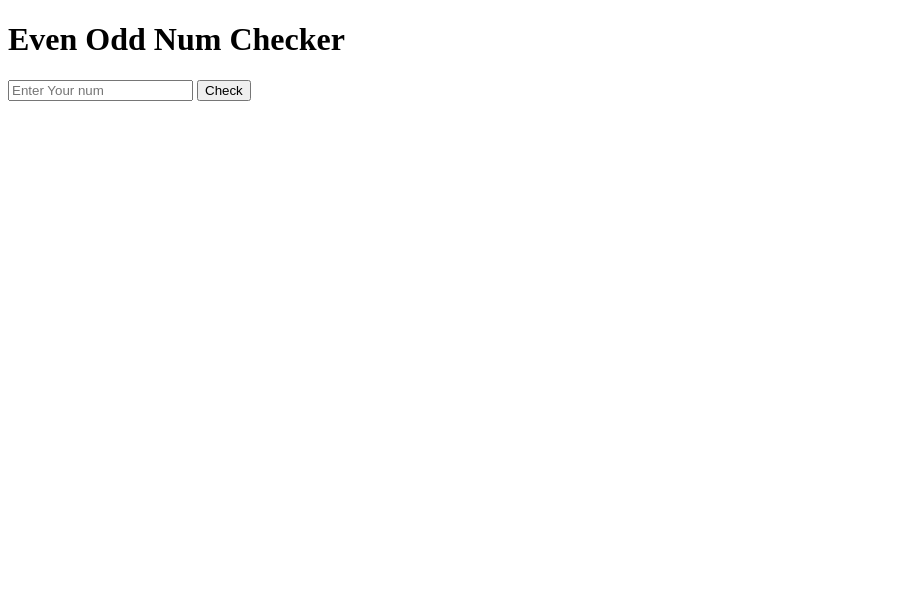
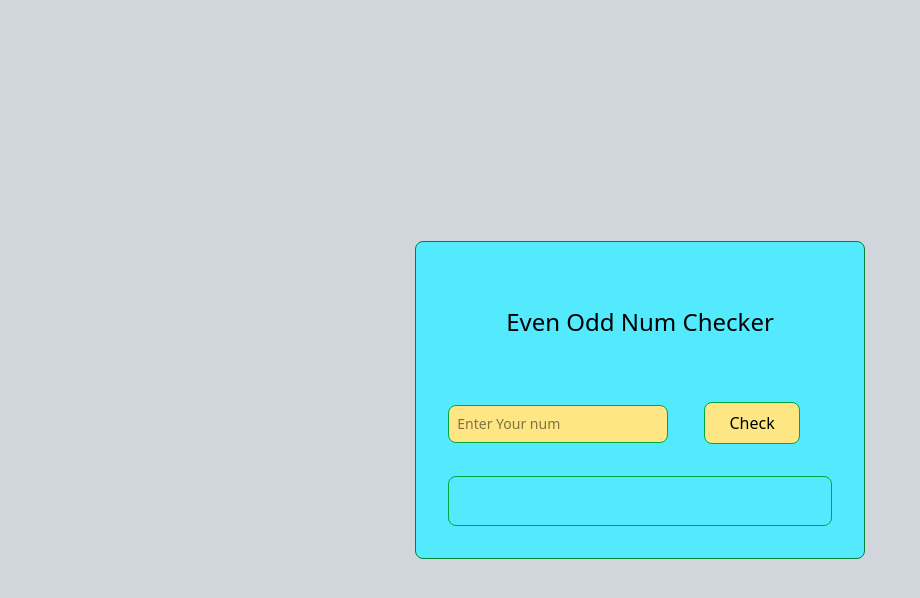
Before and after one commit to chinky23-tech/conditions, a website: page index.html in a window 1280 px wide. Shown: the whole page, without its empty margins (0-920 px from the left). Drawn offline with Linux system fonts and the light colour scheme.

```diff
--- a/index.html
+++ b/index.html
@@ -4,12 +4,19 @@
     <meta charset="UTF-8">
     <meta name="viewport" content="width=device-width, initial-scale=1.0">
     <title>Even Odd Num</title>
+    <link rel="stylesheet" href="./src/output.css">
 </head>
-<body>
-    <h1> Even Odd Num Checker</h1>
-    <input type="number" id="numInput" placeholder="Enter Your num">
-    <button id="checkBtn">Check</button>
-    <p id="result"></p>
+<body class="flex flex-col justify-center items-center min-h-screen bg-gray-300">
+   <div class="bg-cyan-300 p-8 border border-green-700 rounded-lg">
+
+    <h1 class="text-center m-8 text-2xl text-bold"> Even Odd Num Checker</h1>
+
+    <input type="number" id="numInput" aria-describedby="even-odd number" placeholder="Enter Your num" class="bg-amber-200 border border-green-600 text-sm rounded-lg p-2  focus:outline-none">
+
+    <button id="checkBtn" class="py-2 px-6 border border-green-600 m-8 rounded-lg bg-amber-200">Check</button>
+    <p id="result" class="text-center border border-green-600 rounded-lg p-6"></p>
+
+</div>
 
     <script>
         function numCheck(){
@@ -31,6 +38,7 @@
         }
 
         checkBtn.addEventListener('click', numCheck);
+
     </script>
 </body>
 </html>
--- /dev/null
+++ b/src/input.css
@@ -0,0 +1 @@
+@import "tailwindcss";
```
Also changed, not shown: package.json (added, +21 -0 lines), src/output.css (added).
